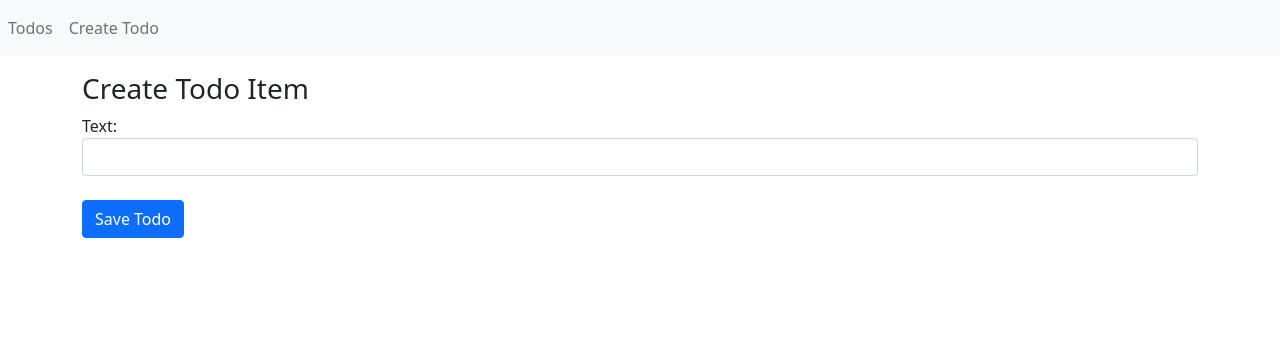
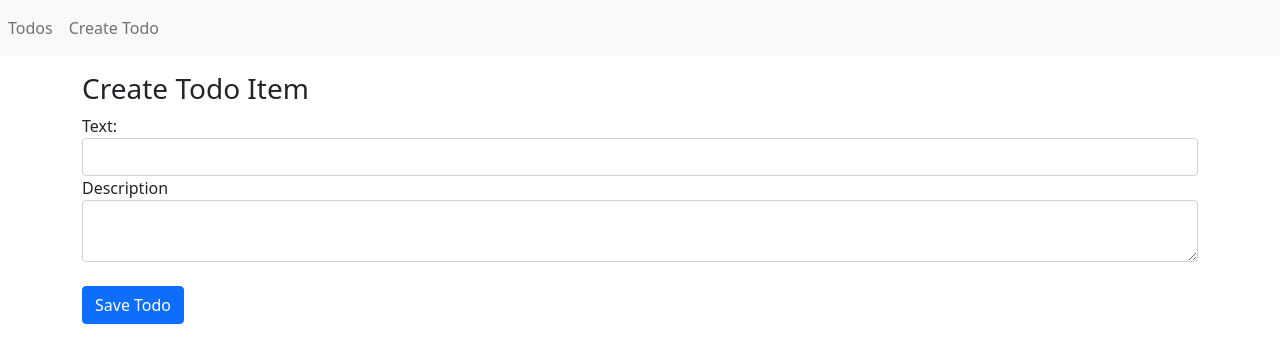
Before and after one commit to Buenaventura-Celine/CRUD_MERN, a React (Create React App) app in the folder mern-crud/: page /create in a window 1280 px wide. Shown: the top 362 px of the page. Built offline with nearby package versions, Linux system fonts and the light colour scheme.

Commit message:
Added another input which is the description

```diff
--- a/mern-crud/src/TodoForm.js
+++ b/mern-crud/src/TodoForm.js
@@ -5,7 +5,10 @@ import { useHistory } from 'react-router';
 export const TodoForm = ({ todo, onSubmit }) => {
     const { register, handleSubmit} = useForm({
         defaultValues:
-            { text: todo ? todo.text: "" }
+            {
+                text: todo ? todo.text: "" ,
+                description: todo ? todo.description: ""
+            }
     });
     const history = useHistory();
 
@@ -27,6 +30,17 @@ export const TodoForm = ({ todo, onSubmit }) => {
                             required: "Required",
                         })}
                     />
+                <label htmlFor="text">Description</label>
+                    <textarea
+                        className="form-control"
+                        type="text"
+                        name="description"
+                        id="description"
+                        autoComplete="off"
+                        {...register("description", {
+                            required: "Required",
+                        })}
+                    />
             </div><br/>
             <div className="form-group">
                 <button type="submit" className="btn btn-primary">
--- a/mern-crud/src/TodoList.js
+++ b/mern-crud/src/TodoList.js
@@ -21,6 +21,7 @@ export const TodoList = () => {
           <thead>
             <tr>
               <th>Text</th>
+              <th>Description</th>
               <th>Action</th>
             </tr>
           </thead>
@@ -30,6 +31,9 @@ export const TodoList = () => {
                 <tr key={todo._id}>
                   <td>
                     {todo.text}
+                  </td>
+                  <td>
+                    {todo.description}
                   </td>
                   <td>
                     <Link to={`/edit/${todo._id}`}>Edit</Link>
```
Also changed, not shown: 2 other files (tests, documents, lock files or other folders).
